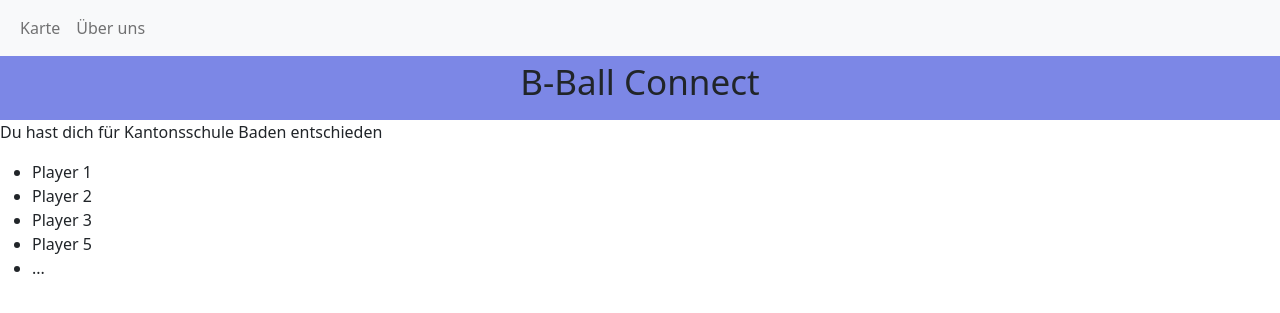
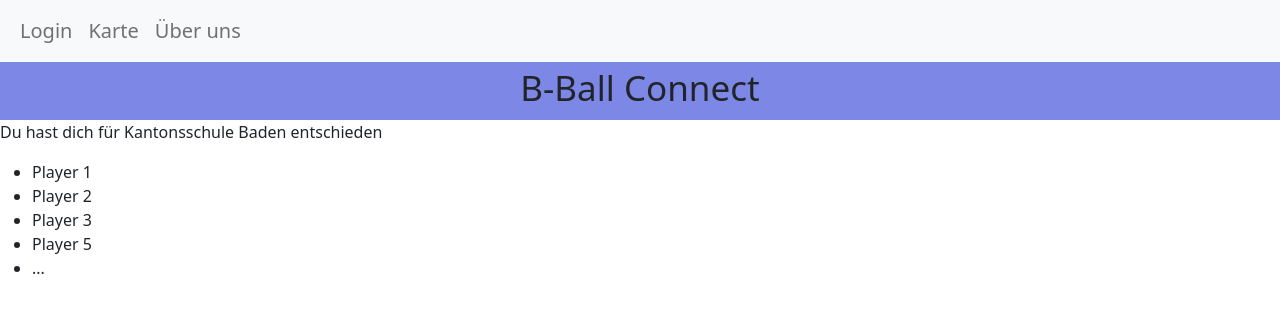
Before and after one commit to xXSmarties3000Xx/Maturaarbeit-GitHub, a PHP site: page /spielfeld1.html in a window 1280 px wide. Shown: the top 313 px of the page. Run offline with PHP 8.4, Linux system fonts and the light colour scheme.

Commit message:
containerfluid same size

```diff
--- a/HTML, CSS Documents/error.html
+++ b/HTML, CSS Documents/error.html
@@ -14,6 +14,8 @@
       B-Ball Connect
     </title>
 </head>
+
+<div class="wrapper">
         <body>
             <div class="position-relative"></div>
                 <div class="position-absolute top-0 start-50 translate-middle-x">
@@ -24,4 +26,5 @@
 
         <a href="Homepage.html">Zurück zur Homepage</a>
         </body>
+</div>
 </html>
--- a/HTML, CSS Documents/homepage.css
+++ b/HTML, CSS Documents/homepage.css
@@ -10,6 +10,10 @@
 
 header {
   position: relative;
+}
+
+.container-fluid {
+  font-size: 20px;
 }
 
 .logo {
--- a/HTML, CSS Documents/spielfeld.css
+++ b/HTML, CSS Documents/spielfeld.css
@@ -13,3 +13,7 @@ header {
   text-align: center;
   font-size: 35px;
 }
+
+.container-fluid {
+  font-size: 20px;
+}
--- a/HTML, CSS Documents/spielfeld1.html
+++ b/HTML, CSS Documents/spielfeld1.html
@@ -19,41 +19,43 @@
 
   <div class="wrapper">
     <body>
+
       <header>
-        <nav class="navbar navbar-expand-lg navbar-light bg-light">
+
+        <nav class="navbar navbar-expand-sm navbar-light bg-light">
           <div class="container-fluid">
-            <button
-              class="navbar-toggler"
-              type="button"
-              data-bs-toggle="collapse"
-              data-bs-target="navbarNav"
-              aria-controls="#navbarNav"
-              aria-expanded="false"
-              aria-label="Toggle navigation"
-            >
+
+            <button class="navbar-toggler" type="button" data-bs-toggle="collapse" data-bs-target="#navbarNav">
               <span class="navbar-toggler-icon"></span>
             </button>
 
             <div class="collapse navbar-collapse" id="navbarNav">
               <ul class="navbar-nav">
+
                 <li class="nav-item">
-                  <a class="nav-link" aria-current="page" href="map.html"
-                    >Karte</a
-                  >
+                  <a class="nav-link" href="Homepage.html">Login</a>
+                </li>
+
+                <li class="nav-item">
+                  <a class="nav-link" aria-current="page" href="map.html">Karte</a>
                 </li>
 
                 <li class="nav-item">
                   <a class="nav-link" href="about.html">Über uns</a>
                 </li>
+
               </ul>
             </div>
           </div>
         </nav>
 
         <div class="logo">
-          <p>B-Ball Connect</p>
+            <p>B-Ball Connect</p>
         </div>
+
       </header>
+
+
       <div class="title">
         <p>Du hast dich für Kantonsschule Baden entschieden</p>
       </div>
```
Also changed, not shown: HTML, CSS Documents/about.html (+11 -9 lines), HTML, CSS Documents/map.html (+8 -6 lines). Lines whose indentation alone changed are shown as unchanged.
